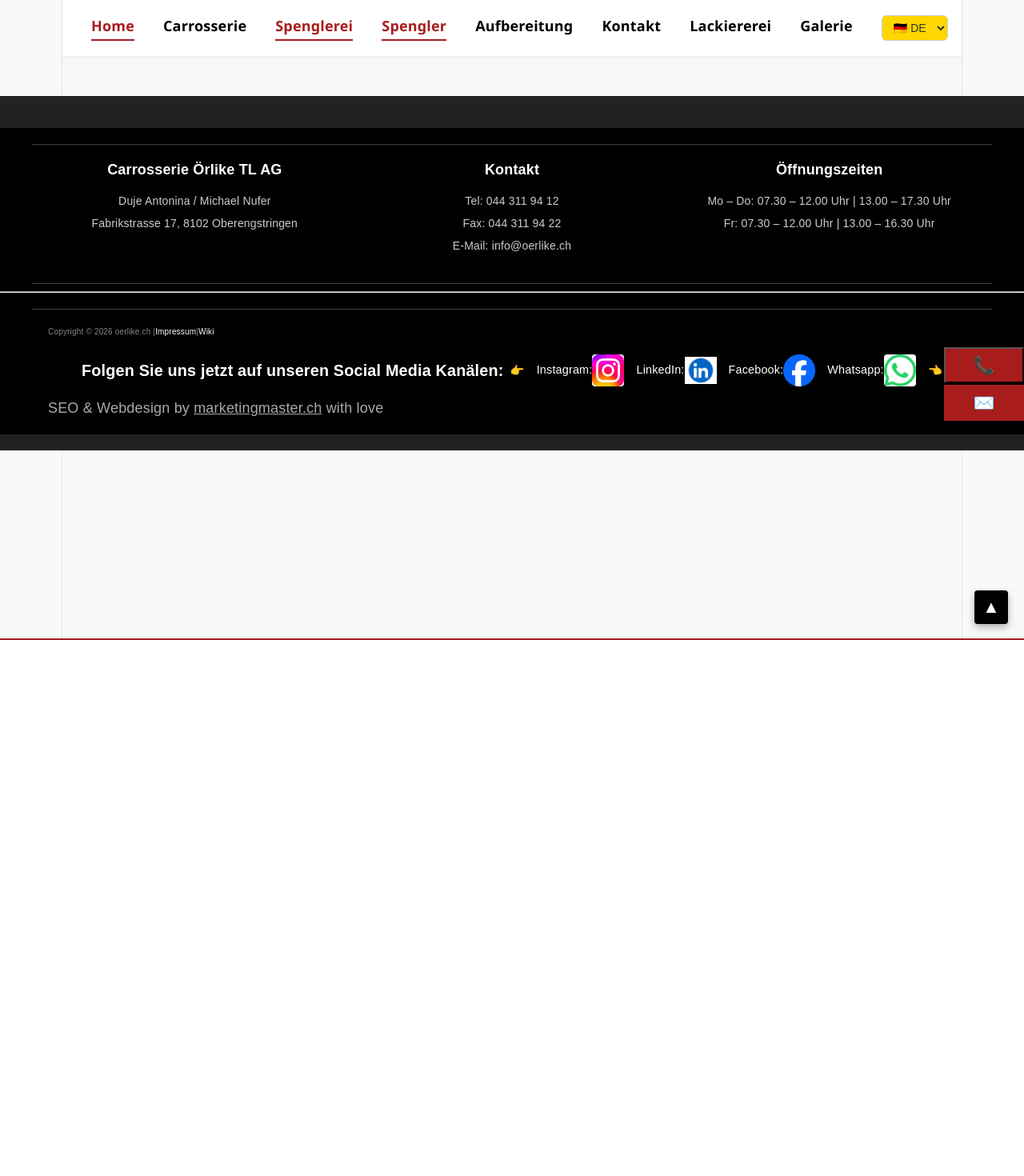
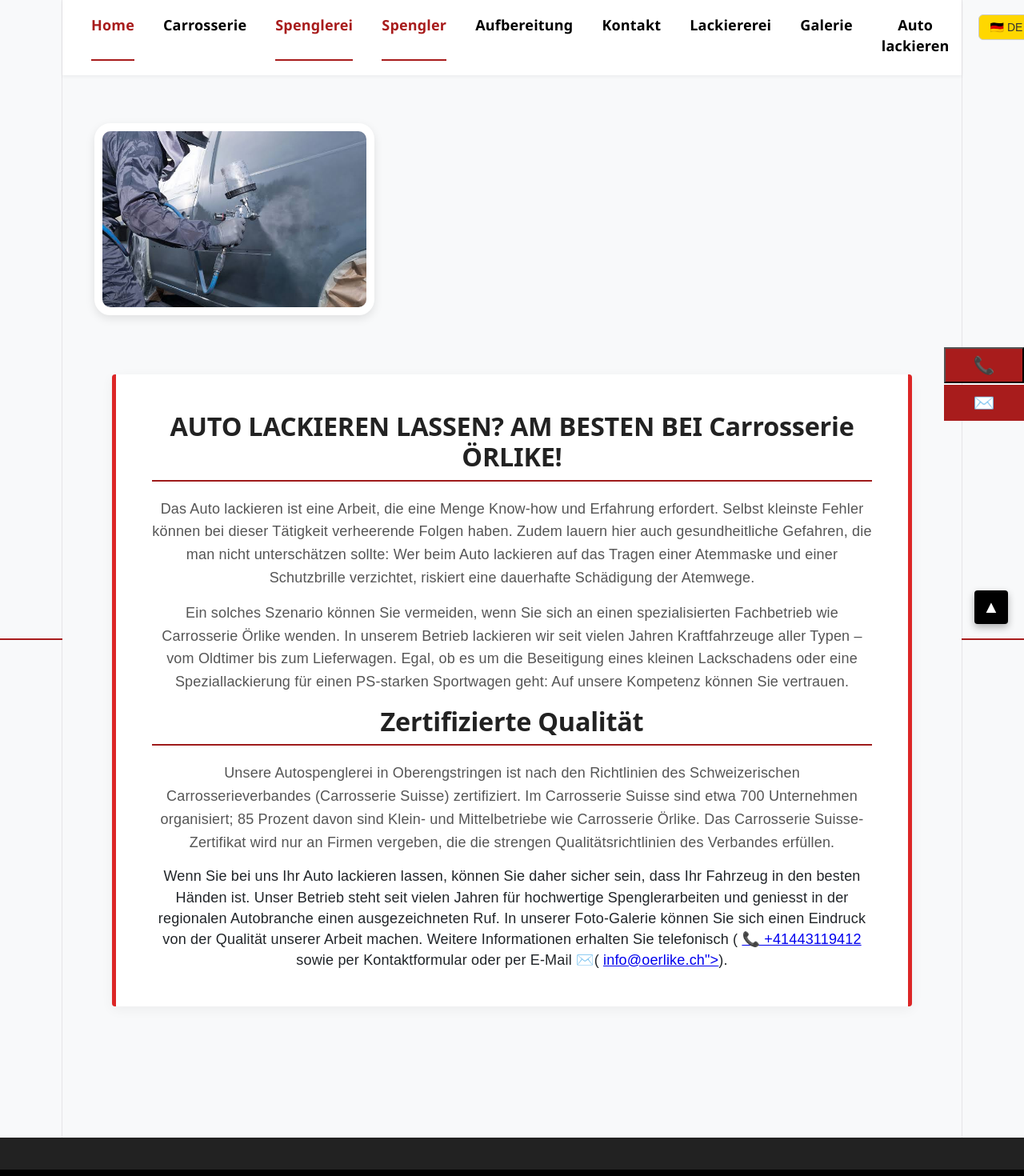
Before and after one commit to elias4864/Website-Carosserie-Oerlikon, a React (Vite) app: page /lackieren in a window 1280 px wide. Shown: the top 1470 px of the page at 80% size. Before the commit the page ends 800 px from the top, so only its background shows below. Built offline with nearby package versions, Linux system fonts and the light colour scheme.

Commit message:
Added Index.html and Autolackiereripage

```diff
--- a/index.html
+++ b/index.html
@@ -53,6 +53,12 @@
         title="Galerie -Carosserie Örlike TL AG";
         description ="Die Carosserie Galerie der Carosserie Örlike TL AG";
       }
+
+      else if(path.includes('/lackieren')) {
+        title = "Autolackieren- Carosserie Örlike TL AG";
+        description="Autolackieren bei der Carosserie Örlike TL AG";
+
+      }
       // 1. Titel aktualisieren
       document.title = title;
 
--- a/src/App.jsx
+++ b/src/App.jsx
@@ -26,6 +26,8 @@
 import Whatsapp from "./assets/Whatsapp.png";
 import { Helmet } from "react-helmet-async";
 import Galerie from "./assets/pages/Galerie.jsx";
+import Lackieren from "./assets/pages/Autolackieren.jsx";
+import Autolackieren from "./assets/pages/Autolackieren.jsx";
 
 const translations = {
     de: {
@@ -34,7 +36,10 @@
         navAufbereitung: "Aufbereitung",
         navKontakt: "Kontakt",
         navLackierei: "Lackiererei",
+        navAutolackieren:"Auto lackieren",
+
         navSpenglerei: "Spenglerei",
+
         navGalerie: "Galerie",
         navSpengler: "Spengler",
         modalTitle: "Nehmen Sie jetzt Kontakt mit uns auf",
@@ -63,6 +68,7 @@
         navSpengler: "tin man",
         modalTitle: "Get in touch with us now",
         navLackiererei: "paint shop",
+        navAutolackieren: "Car painting",
         navGalerie: "gallery",
         phoneLabel: "Phone:",
         callBtn: "Call now",
@@ -87,6 +93,7 @@
         navAufbereitung: "Preparazione",
         navKontakt: "Contatti",
         navLackiererei: "Reparto verniciatura",
+        navAutolackieren: "Verniciare l'auto",
         navSpenglerei: "Lattoneria",
         navSpengler: "lattioniere",
         navGalerie:"Galleria",
@@ -113,6 +120,7 @@
         navKontakt: "Contact",
         navGalerie:"galerie",
         navLackiererei: "Atelier de peinture",
+        navAutolackieren: "Peindre une voiture",
         navSpenglerei: "Zinguerie",
         navSpengler: "plombier",
         modalTitle: "Contactez-nous dès maintenant",
@@ -253,6 +261,7 @@
                     <Link to="/kontakt" className="nav-link">{t.navKontakt}</Link>
                     <Link to="/lackiererei" className="nav-link">{t.navLackierei}</Link>
                     <Link to="/galerie" className="nav-link">{t.navGalerie}</Link>
+                    <Link to="/lackieren" className="nav-link">{t.navAutolackieren}</Link>
 
                     {/* Sprachauswahl Dropdown */}
                     <div className="language-selector">
@@ -336,6 +345,8 @@
                     <Route path="/lackiererei" element={<Lackierei lang={language} />} />
                     <Route path="/aufbereitung" element={<Aufbereitung lang={language} />} />
                     <Route path="/galerie" element={<Galerie lang={language} />} />
+                    <Route path="/lackieren" element={<Autolackieren lang={language}/>}/>
+
                 </Routes>
             </div>
 
--- /dev/null
+++ b/src/assets/Styles/Autolackieren.css
@@ -0,0 +1,56 @@
+.lackieren{
+    background-size: cover;       /* Skaliert das Bild auf die volle Fläche */
+    background-position: center;  /* Zentriert das Bild */
+    background-repeat: no-repeat;
+    width: 100vw;                 /* Nutzt die volle Bildschirmbreite */
+    position: relative;
+    left: 50%;
+    right: 50%;
+    margin-left: -50vw;
+    margin-right: -50vw;
+    min-height: 400px;
+    box-sizing: border-box;
+}
+
+
+
+.highlight {
+    font-family: 'Orbitron', sans-serif;
+    color: #9e1b1b; /* Rotton für Links und Firmenname */
+    text-decoration: none;
+
+}
+
+
+
+h2 {
+    color: black;
+    font-weight: 700;
+    font-size: 1.9rem;
+}
+
+
+
+
+
+
+p.highlight:hover {
+    text-decoration: underline;
+    font-family: 'Orbitron', sans-serif;
+
+
+    color: #9e1b1b; /* Rotton für Links und Firmenname */
+
+}
+
+
+
+
+
+a.highlight:hover {
+    text-decoration: underline;
+}
+
+h1{
+    color: white;
+}
--- /dev/null
+++ b/src/assets/pages/Autolackieren.jsx
@@ -0,0 +1,40 @@
+
+
+import Lackieren from "../Autolackieren.jpg";
+import React from "react";
+
+function Autolackieren(){
+
+    return(
+
+        <div className="Background-Intro">
+
+        <div className="galerie-container">
+            <img src={Lackieren} alt="Autolackieren" className="lackieren"/>
+
+            <section className="border-welcome">
+                <h2 className="content-section">
+                    AUTO LACKIEREN LASSEN? AM BESTEN BEI Carrosserie ÖRLIKE!
+                </h2>
+                <p>
+                    Das Auto lackieren ist eine Arbeit, die eine Menge Know-how und Erfahrung erfordert. Selbst kleinste Fehler können bei dieser Tätigkeit verheerende Folgen haben. Zudem lauern hier auch gesundheitliche Gefahren, die man nicht unterschätzen sollte: Wer beim Auto lackieren auf das Tragen einer Atemmaske und einer Schutzbrille verzichtet, riskiert eine dauerhafte Schädigung der Atemwege.
+                </p>
+                <p>
+                    Ein solches Szenario können Sie vermeiden, wenn Sie sich an einen spezialisierten Fachbetrieb wie Carrosserie Örlike wenden. In unserem Betrieb lackieren wir seit vielen Jahren Kraftfahrzeuge aller Typen – vom Oldtimer bis zum Lieferwagen. Egal, ob es um die Beseitigung eines kleinen Lackschadens oder eine Speziallackierung für einen PS-starken Sportwagen geht: Auf unsere Kompetenz können Sie vertrauen.
+                </p>
+                <h2 className="content-section">Zertifizierte Qualität
+                </h2>
+
+                <p>Unsere Autospenglerei in Oberengstringen ist nach den Richtlinien des Schweizerischen Carrosserieverbandes (Carrosserie Suisse) zertifiziert. Im Carrosserie Suisse sind etwa 700 Unternehmen organisiert; 85 Prozent davon sind Klein- und Mittelbetriebe wie Carrosserie Örlike. Das Carrosserie Suisse-Zertifikat wird nur an Firmen vergeben, die die strengen Qualitätsrichtlinien des Verbandes erfüllen.</p>
+
+                <span>Wenn Sie bei uns Ihr Auto lackieren lassen, können Sie daher sicher sein, dass Ihr Fahrzeug in den besten Händen ist. Unser Betrieb steht seit vielen Jahren für hochwertige Spenglerarbeiten und geniesst in der regionalen Autobranche einen ausgezeichneten Ruf. In unserer Foto-Galerie können Sie sich einen Eindruck von der Qualität unserer Arbeit machen. Weitere Informationen erhalten Sie telefonisch (  <span className="highlight">   <a   href="+41443119412"  onClick={() => window.location.href = "tel:+41443119412"}  title=" Bitte sofort anrufen!" className="call-btn"> 📞 +41443119412</a></span> sowie per Kontaktformular oder per E-Mail ✉️( <a href="mailto:info@oerlike.ch">info@oerlike.ch"></a>).</span>
+            </section>
+        </div>
+        </div>
+
+        )
+
+}
+
+
+export default Autolackieren;
```
Also changed, not shown: src/assets/Autolackieren.jpg (added).
